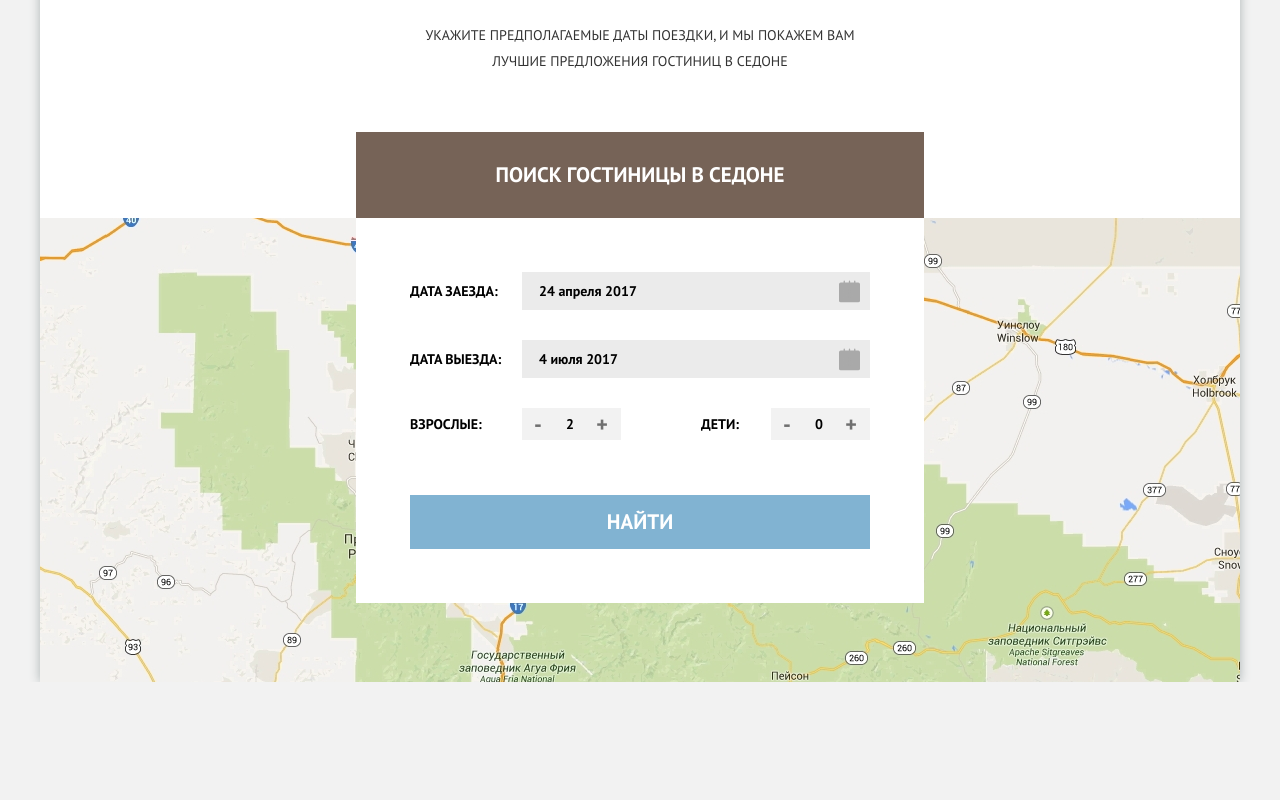
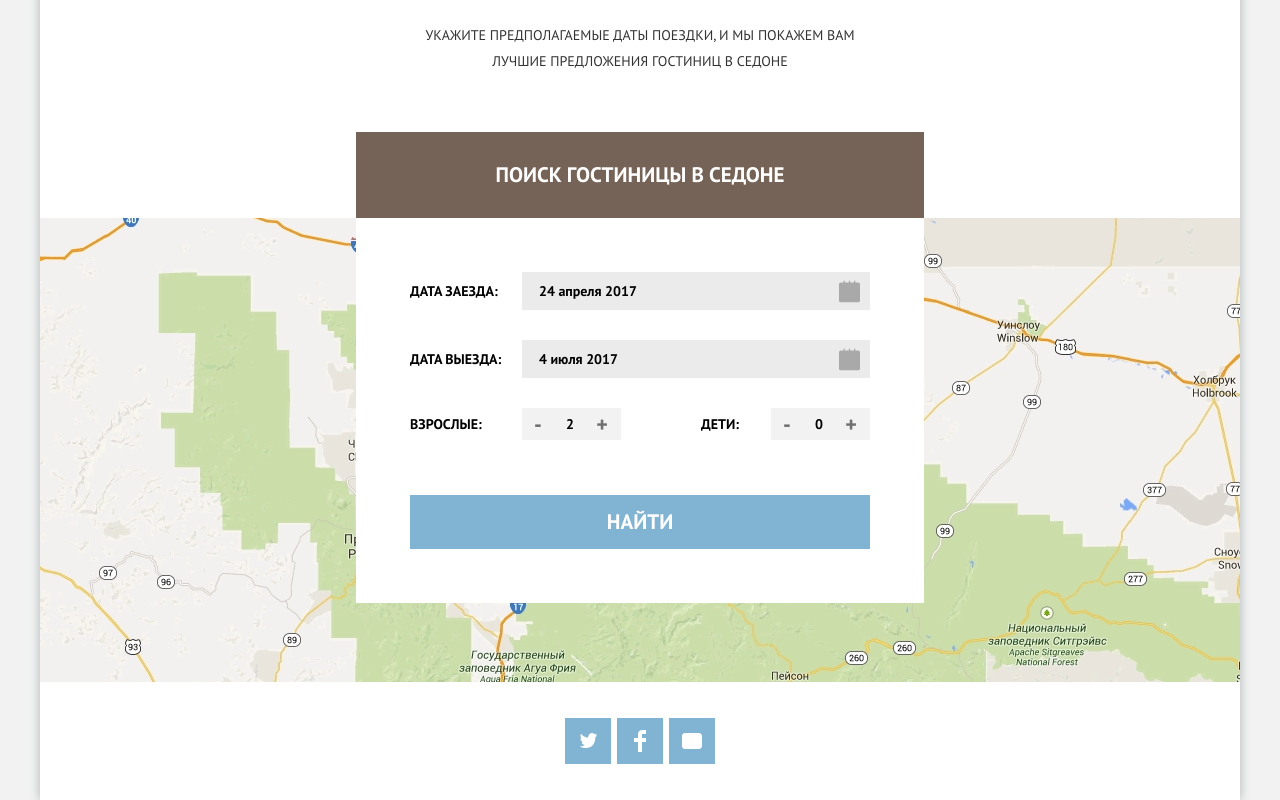
Before and after one commit to shock-dev/sedona, a Vue app: page / in a window 1280 px wide. Shown: the part 2095-2895 px from the top of the page. Before the commit the page ends 2777 px from the top, so only its background shows below. Built offline with nearby package versions, Linux system fonts and the light colour scheme.

Commit message:
include footer component in App.vue

```diff
--- a/src/App.vue
+++ b/src/App.vue
@@ -4,6 +4,7 @@
       <div class="shadow">
         <app-header/>
         <router-view/>
+        <app-footer/>
       </div>
     </div>
   </div>
@@ -11,8 +12,13 @@
 
 <script>
 import AppHeader from "@/components/appHeader";
+import AppFooter from "@/components/appFooter";
+
 export default {
-  components: {AppHeader}
+  components: {
+    AppFooter,
+    AppHeader
+  }
 }
 </script>
 
```
